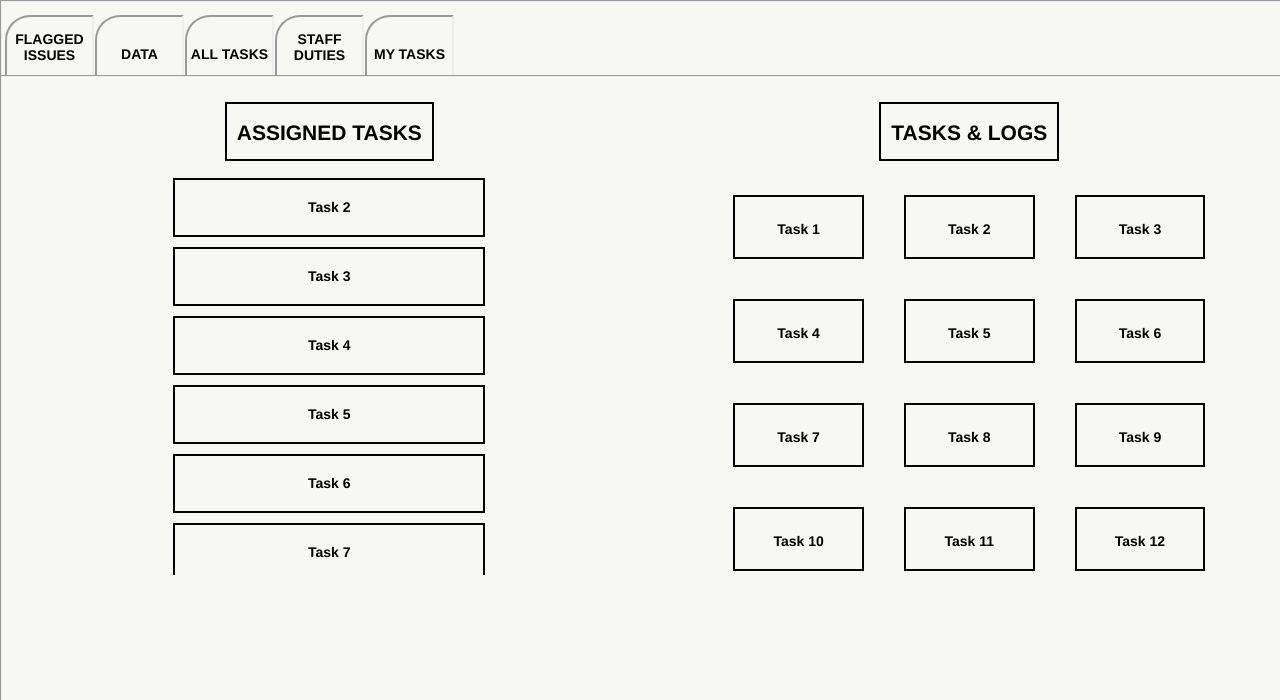
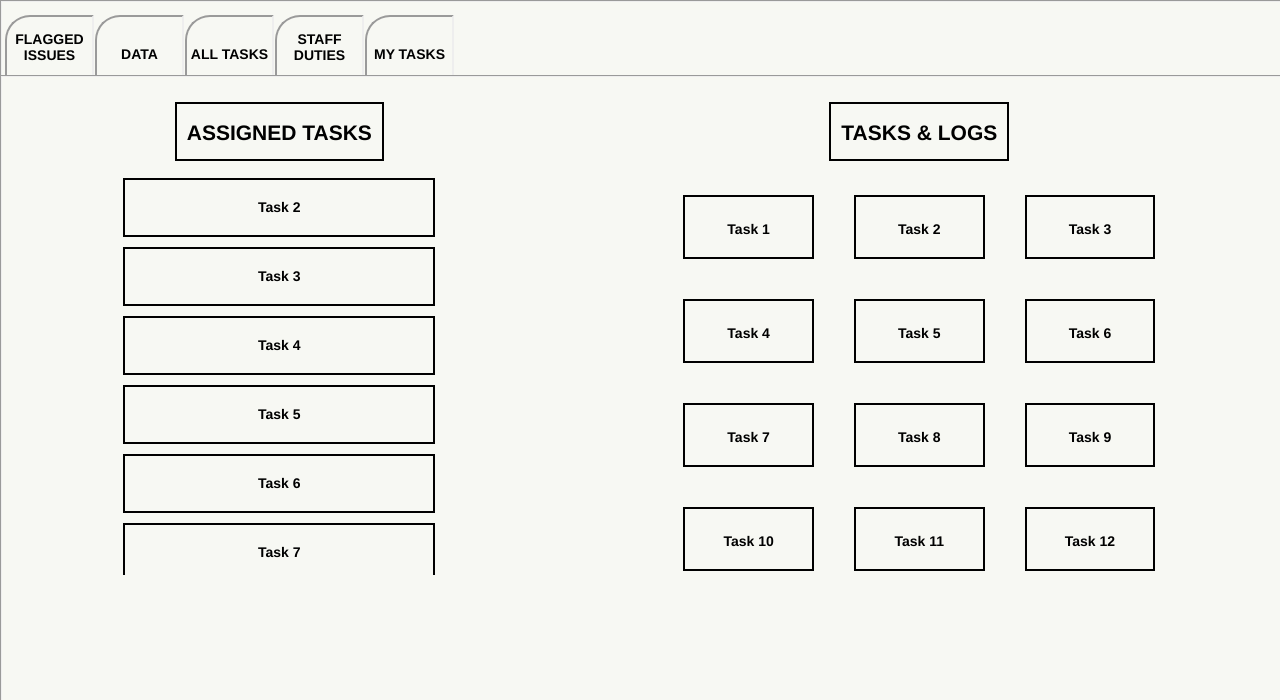
Before and after one commit to ajratayczak/ef.github.io, a plain HTML site: page index.html in a window 1280 px wide. Shown: the part 100-800 px from the top of the page. Drawn offline with Linux system fonts and the light colour scheme.

Commit message:
reposition homescreen

```diff
--- a/style.css
+++ b/style.css
@@ -199,6 +199,16 @@ p {
     height: 100%;
 }
 
+#assigned {
+    top: 175px;
+    margin-left: 0px;
+}
+
+#other {
+    top: 175px;
+    margin-right: 100px;
+}
+
 .label {
     border: 2px solid;
     height: 50px;
@@ -230,12 +240,12 @@ p {
     display: flex;
     flex-grow: 1;
     justify-content: center;
-    overflow-y: scroll;
+    overflow-y: auto;
     position: fixed;
     top: 275px;
     flex-direction: column;
     width: 40%;
-    height: 400px;
+    max-height: 400px;
 }
 
 #task-grid-box {
```
